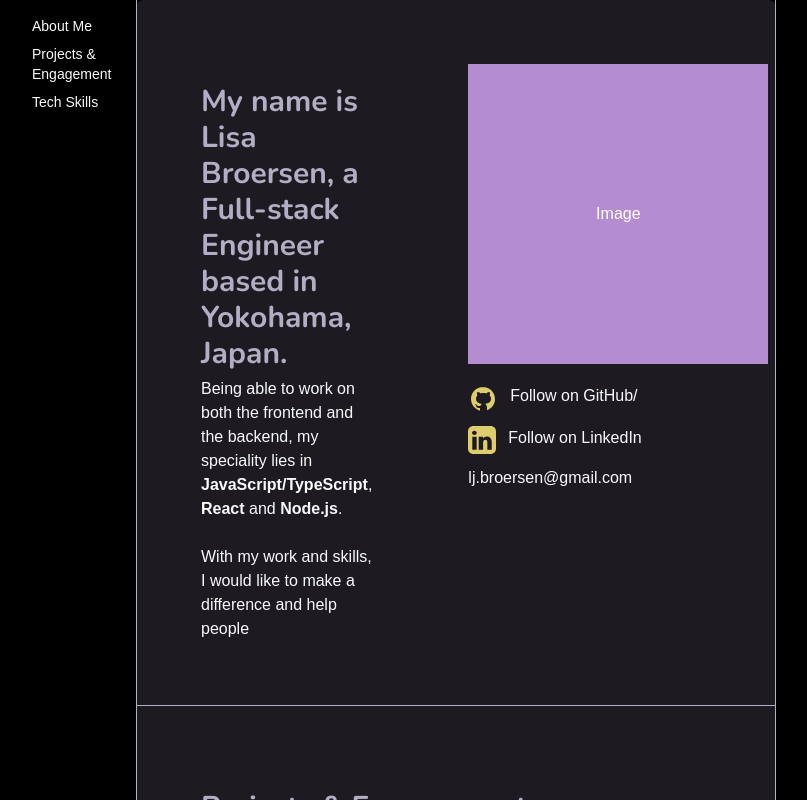
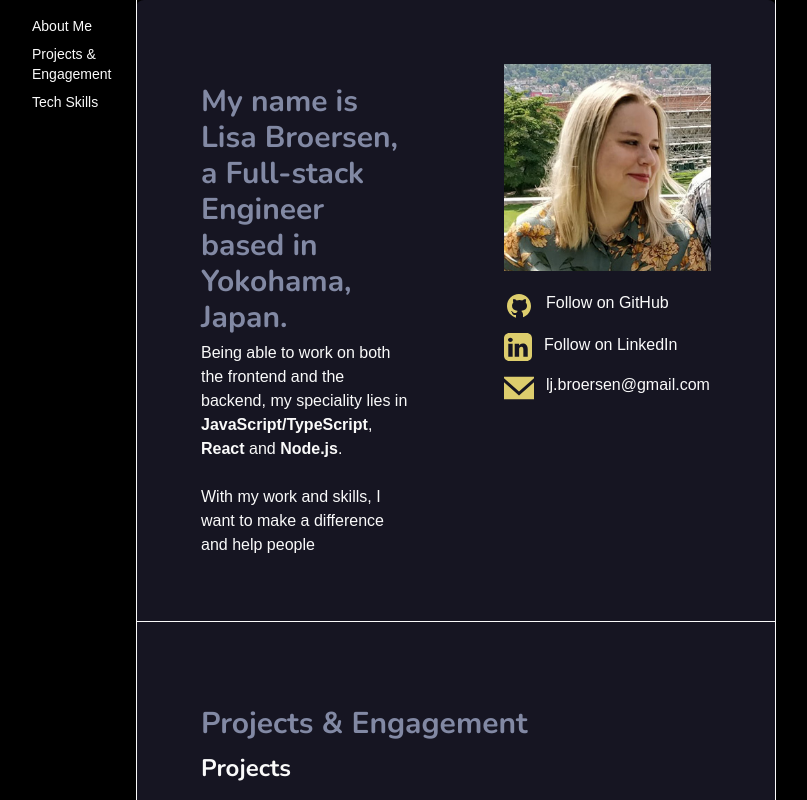
Before and after one commit to ljbroersen/portfolio, a Vue app: page / in a window 1280 px wide. Shown: the top 800 px of the page, without its empty margins (244-1051 px from the left). Built offline with nearby package versions, Linux system fonts and the light colour scheme.

Commit message:
fix: changed text and colors

```diff
--- a/src/components/AboutMeCard.vue
+++ b/src/components/AboutMeCard.vue
@@ -1,20 +1,21 @@
 <template>
-    <div class="border-[1px] border-[rgb(var(--color-primary))] border-t-[0px] p-8">
-      <div class="flex flex-row p-8">
-        <div class="w-1/2">
+    <div class="border-[1px] border-[rgb(var(--color-text-base))] border-t-[0px] p-8">
+      <div class="flex flex-col p-8 xl:flex-row xl:justify-start ">
+        <div class="w-full xl:w-1/2">
         <h1 class="text-3xl font-bold text-[rgb(var(--color-primary))]">My name is Lisa Broersen, a Full-stack Engineer based in Yokohama, Japan.</h1>
         <p>Being able to work on both the frontend and the backend, my speciality lies in <b>JavaScript/TypeScript</b>, <b>React</b> and <b>Node.js</b>.</p>
         <br />
-        <p>With my work and skills, I would like to make a difference and help people</p>
+        <p>With my work and skills, I want to make a difference and help people</p>
     </div>
-    <div class="flex flex-col ml-24">
-        <div class="w-[300px] h-[300px] bg-[rgb(var(--color-secondary))] flex justify-center items-center">
+    <div class="flex flex-col w-full xl:w-1/2 pt-8 xl:pt-0 xl:ml-24">
+        <!-- <div class="w-[300px] h-[300px] bg-[rgb(var(--color-secondary))] flex justify-center items-center">
         <span class="text-white">Image</span>
-      </div>
+      </div> -->
+      <img src="../assets/photo_self_300px.png">
       <div class="flex flex-col mt-5 justify-between">
-          <div class="flex flex-row"><img src="../assets/github_logo.svg" alt="GitHub Logo" class="mb-3 mr-3"><a href="https://github.com/ljbroersen" aria-label="Link to GitHub profile">Follow on GitHub</a>/</div>
+          <div class="flex flex-row"><img src="../assets/github_logo.svg" alt="GitHub Logo" class="mb-3 mr-3"><a href="https://github.com/ljbroersen" aria-label="Link to GitHub profile">Follow on GitHub</a></div>
           <div class="flex flex-row"><img src="../assets/linkedin_logo.svg" alt="LinkedIn Logo" class="mb-3 mr-3"><a href="https://www.linkedin.com/in/lisa-broersen/" aria-label="Link to LinkedIn profile">Follow on LinkedIn</a></div>
-          <div class="flex flex-row"><img src="" alt="" class="mb-3"><a href="mailto:lj.broersen@gmail.com" aria-label="">lj.broersen@gmail.com</a></div>
+          <div class="flex flex-row"><img src="../assets/email_logo.svg" alt="" class="mb-3 mr-3" width="30px" height="30px"><a href="mailto:lj.broersen@gmail.com" aria-label="">lj.broersen@gmail.com</a></div>
         </div>
     </div>
       </div>
--- a/src/components/Footer.vue
+++ b/src/components/Footer.vue
@@ -1,5 +1,5 @@
 <template>
-    <div class="border-[1px] border-[rgb(var(--color-primary))] border-t-[0px] p-6">
+    <div class="border-[1px] border-[rgb(var(--color-text-base))] border-t-[0px] p-6">
       <div class="text-center">
         <p>© 2025 Lisa Broersen. All rights reserved.</p>
       </div>
--- a/src/components/ProjectsCard.vue
+++ b/src/components/ProjectsCard.vue
@@ -1,5 +1,5 @@
 <template>
-    <div class="border-[1px] border-[rgb(var(--color-primary))] border-t-[0px] p-8">
+    <div class="border-[1px] border-[rgb(var(--color-text-base))] border-t-[0px] p-8">
       <div class="p-8">
         <h1 class="text-3xl font-bold text-[rgb(var(--color-primary))]">Projects & Engagement</h1>
         <h2 class="text-2xl font-bold">Projects</h2>
--- a/src/components/SkillsCard.vue
+++ b/src/components/SkillsCard.vue
@@ -1,5 +1,5 @@
 <template>
-    <div class="border-[1px] border-[rgb(var(--color-primary))] border-t-[0px] p-8">
+    <div class="border-[1px] border-[rgb(var(--color-text-base))] border-t-[0px] p-8">
       <div class="p-8">
         <h1 class="text-3xl font-bold text-[rgb(var(--color-primary))]">Technical Skills</h1>
         <div class="mt-5">
--- a/src/index.css
+++ b/src/index.css
@@ -11,7 +11,7 @@
   :root {
 
     /* branding colors */
-    --color-primary: 180 174 196;
+    --color-primary: 130 137 164;
     --color-secondary: 180 140 210;
     --color-tertiary: 221 205 190;
     --color-primary-inverted: 255 255 255;
@@ -26,8 +26,8 @@
 
     /* background colors */
     --color-bg-primary: 0 0 0;
-    --color-bg-secondary: 30 26 34;
-    --color-bg-tertiary: 	41 37 48;
+    --color-bg-secondary: 22 21 34;
+    --color-bg-tertiary: 30	29 46;
 
     /* status colors */
     --color-error: 220 90 90;
```
Also changed, not shown: src/assets/email_logo.svg (added), src/assets/photo_self_300px.png (added).
